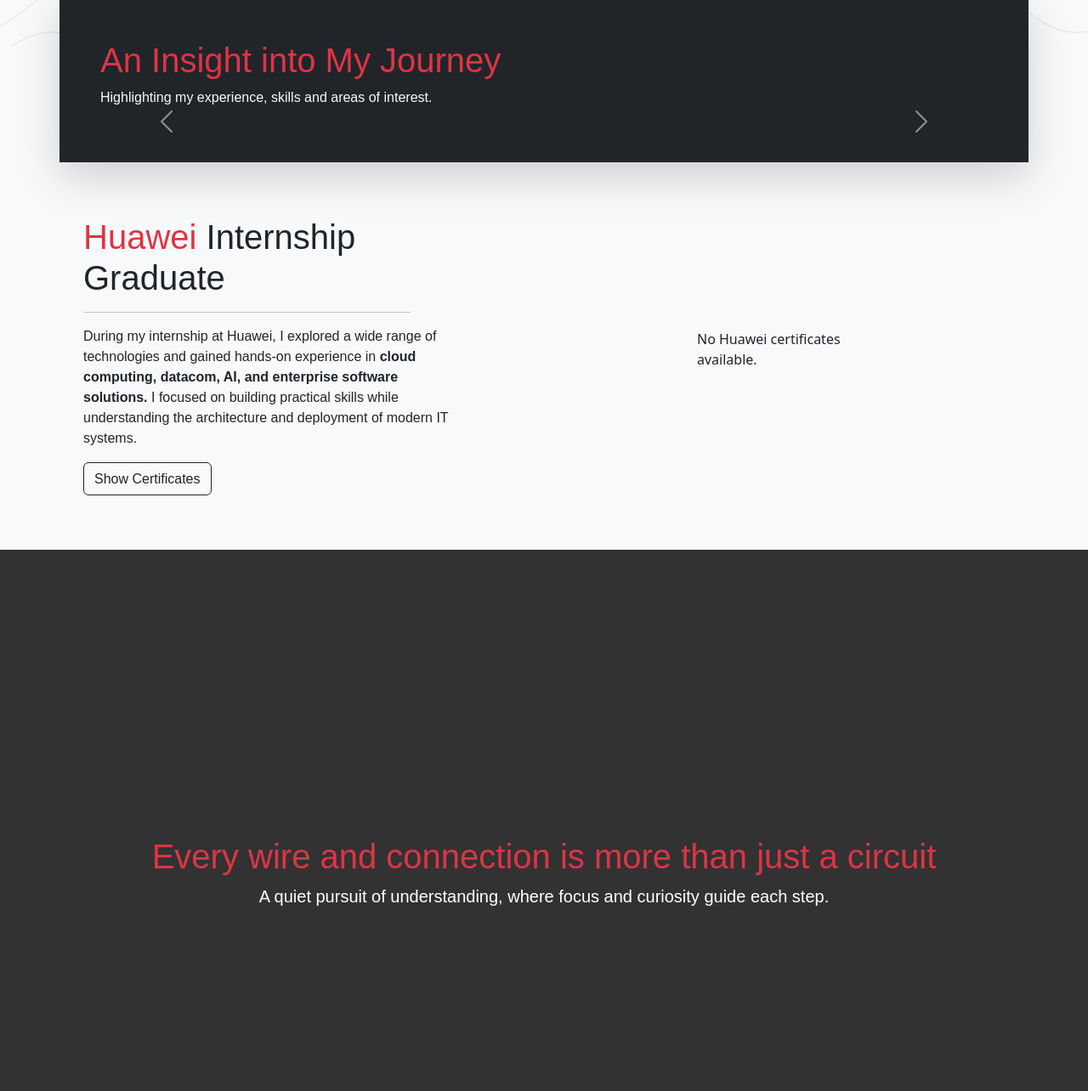
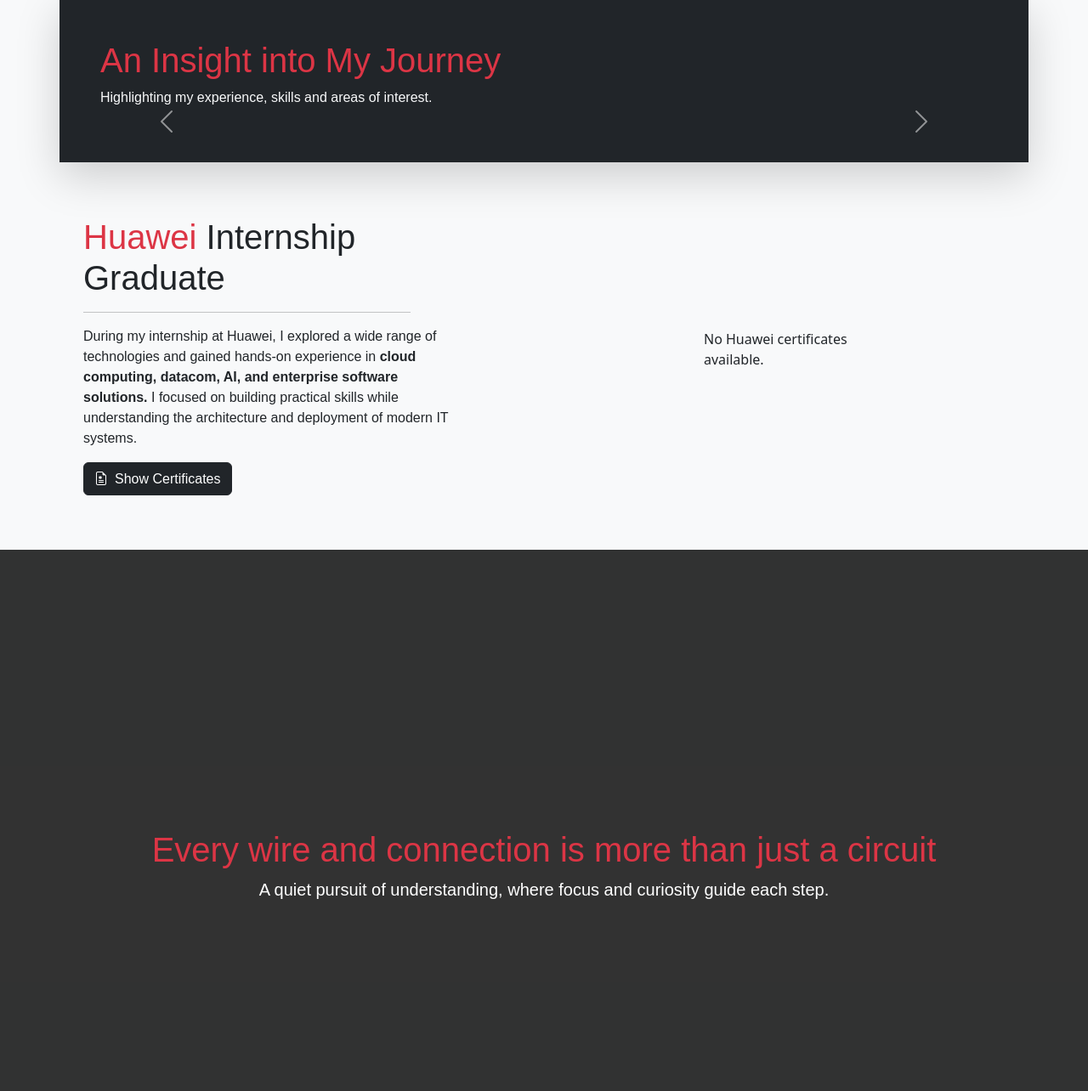
Before and after one commit to abdullashahzan/my-portfolio-website, a Django app: page / in a window 1280 px wide. Shown: the part 745-2029 px from the top of the page at 85% size. Run offline with Django 5.2, Linux system fonts and the light colour scheme; data that the repository does not hold is empty; some web fonts are replaced.

Commit message:
Major UI/UX updates
Added smoother animations
Improved website content
Added page to view project content
and much more...

```diff
--- a/portfolio/main/models.py
+++ b/portfolio/main/models.py
@@ -35,6 +35,7 @@
     description = models.TextField()
     image_url = models.URLField(blank=True, null=True)
     github_link = models.URLField()
+    tags = models.CharField(max_length=200, blank=True)
     last_updated = models.DateTimeField(auto_now=True)
 
     def __str__(self):
--- a/portfolio/main/static/main/script.js
+++ b/portfolio/main/static/main/script.js
@@ -3,45 +3,39 @@
 if (entry.isIntersecting) {
 // In view → zoom in + clear
 entry.target.classList.add("clear");
+entry.target.classList.add("active");
 } else {
 // Out of view → blur & fade again
 entry.target.classList.remove("clear");
+entry.target.classList.remove("active");
 }
 });
 }, {
-  threshold: 0.3,               // triggers earlier (30% visible)
+threshold: 0.2,               // triggers earlier (30% visible)
 rootMargin: "0px 0px -100px 0px"
 });
-
 document.querySelectorAll('.hidden').forEach(el => observer.observe(el));
-
 const canvas = document.getElementById("bgCanvas");
 const ctx = canvas.getContext("2d");
 let w, h, scrollY = 0;
-
 function resize() {
 w = canvas.width = window.innerWidth;
 h = canvas.height = window.innerHeight;
 }
 window.addEventListener("resize", resize);
 resize();
-
 window.addEventListener("scroll", () => {
 scrollY = window.scrollY * 0.01; // scroll effect
 });
-
 function draw() {
 ctx.clearRect(0,0,w,h);
-
 // number of lines (fibers)
-  const lines = 20;
-  const spacing = 70; // distance between lines
-
+const lines = 5;
+const spacing = 90; // distance between lines
 for(let j = 0; j < lines; j++) {
 ctx.beginPath();
 ctx.strokeStyle = "black";
-    ctx.lineWidth = 0.1;
-
+ctx.lineWidth = 0.2;
 for(let x = 0; x < w; x++) {
 // angled wave: add slope with (x * 0.1)
 let y = (h/2 + (j - lines/2) * spacing)
@@ -52,7 +46,37 @@
 }
 ctx.stroke();
 }
-
 requestAnimationFrame(draw);
 }
 draw();
+const img = document.getElementById('profile-img');
+window.addEventListener('scroll', () => {
+const scrollY = window.scrollY;
+const moveX = scrollY * 0.2;
+img.style.transform = `translateX(${moveX}px)`;
+});
+// Parallax elements
+const parallaxElements = document.querySelectorAll('.ppx, .ppy, .pnx, .pny');
+// Maximum translation in pixels
+const maxTranslate = 100; // adjust as needed
+window.addEventListener('scroll', () => {
+const scrollY = window.scrollY;
+parallaxElements.forEach(el => {
+if (el.classList.contains('ppx')) {
+// move right but limit
+el.style.transform = `translateX(${Math.min(scrollY * 0.3, maxTranslate)}px)`;
+}
+if (el.classList.contains('pnx')) {
+// move left but limit
+el.style.transform = `translateX(${Math.max(-scrollY * 0.3, -maxTranslate)}px)`;
+}
+if (el.classList.contains('ppy')) {
+// move down but limit
+el.style.transform = `translateY(${Math.min(scrollY * 0.3, maxTranslate)}px)`;
+}
+if (el.classList.contains('pny')) {
+// move up but limit
+el.style.transform = `translateY(${Math.max(-scrollY * 0.3, -maxTranslate)}px)`;
+}
+});
+});
--- a/portfolio/main/static/main/style.css
+++ b/portfolio/main/static/main/style.css
@@ -117,3 +117,47 @@
 cursor: pointer;
 z-index: 9999;
 }
+.ppx,
+.ppy,
+.pnx,
+.pny {
+transition: transform 0.1s linear; /* smooth movement */
+will-change: transform; /* improve performance */
+}
+/* For other screens (Responsiveness)  */
+.responsive-image {
+height: 80vh;
+transition: transform 0.1s linear;
+}
+.clamp-3 {
+display: -webkit-box;
+-webkit-line-clamp: 3;   /* max 4 lines */
+-webkit-box-orient: vertical;
+overflow: hidden;
+}
+.reveal {
+opacity: 0;
+transform: translateY(50px); /* start below */
+transition: all 0.8s ease-out;
+}
+.reveal.active {
+opacity: 1;
+transform: translateY(0); /* final position */
+}
+/* For laptop and larger screens */
+@media (max-width: 992px) {
+.responsive-image {
+height: 30vh;
+}
+.video-bg {
+bottom: 0rem;   /* anchor video to bottom */
+left: 50%;
+}
+.video-bg-2 {
+bottom: 0rem;   /* anchor video to bottom */
+left: 50%;
+}
+.masonry {
+column-count: 1; /* number of columns */
+}
+}
--- a/portfolio/main/templates/main/achievements.html
+++ b/portfolio/main/templates/main/achievements.html
@@ -10,7 +10,7 @@
             <source src="https://i.imgur.com/VRckACz.mp4" type="video/mp4">
         </video>
         <div class="overlay"></div>
-        <div class="content text-center animate__animated hidden">
+        <div class="content text-center p-md-0 p-2 hidden">
             <h1 class="font-1 text-danger">Milestones & Achievements</h1>
             <p class="font-2 text-white lead">A glimpse into the milestones I’ve been fortunate to achieve along my journey.</p>
         </div>
@@ -35,7 +35,7 @@
         </h1>
         <section class="row d-flex align-items-center">
             {% for cert in category.certifications.all %}
-            <div class="col-md-4 p-3" style="max-height: 80vh;">
+            <div class="col-md-4 col-6 p-3 hidden reveal" style="max-height: 80vh;">
                 <img src="{{ cert.get_image }}" alt="Certification"
                      class="shadow achievement-img"
                      onclick="toggleFullscreen(this)"
@@ -45,6 +45,8 @@
         </section>
     </div>
     {% endfor %}
+
+    <div class="mb-5"></div>
 
     <script>
     function toggleFullscreen(img) {
--- a/portfolio/main/templates/main/home.html
+++ b/portfolio/main/templates/main/home.html
@@ -5,26 +5,31 @@
     <title>Homepage</title>
 {% endblock %}
 {% block content %}
-<canvas id="bgCanvas"></canvas>
-    <div class="container d-flex align-items-center mt-5 hidden">
+    <canvas id="bgCanvas"></canvas>
+    <div class="container d-md-flex align-items-center mt-5 hidden">
         <div class="col-md-6">
-            <article class="ps-4 animate__animated">
+            <article class="ps-4 pnx">
                 <h1 class="font-1">Hey there! I'm Shahzan!</h1>
                 <hr>
-                <p class="font-2 lead">I build intelligent software solutions, craft interactive web experiences, and turn ideas into functional code.</p>
-                <a href="" class="btn btn-dark shadow"><i class="bi bi-code-slash me-2"></i><span class="font-2">My Projects</span></a>
-                <a href="" class="btn btn-danger shadow"><i class="bi bi-linkedin me-2"></i><span class="font-2">Let's Connect</span></a>
+                <p class="font-2 lead">
+                    I build intelligent software solutions, craft interactive web experiences, and turn ideas into functional code.
+                </p>
+                <a href="{% url 'main:projects' %}" class="btn btn-dark shadow"><i class="bi bi-code-slash me-2"></i><span class="font-2">My Projects</span></a>
+                <a href="https://linkedin.com/in/abdullashahzan" target="blank_" class="btn btn-danger shadow"><i class="bi bi-linkedin me-2"></i><span class="font-2">Let's Connect</span></a>
             </article>
         </div>
-        <div class="col-md-6 d-flex justify-content-center align-items-center">
-            <div class="d-flex justify-content-center align-items-center" style="height: 80vh;">
-                <img src="https://i.imgur.com/S8WT4wQ.png" alt="Profile picture" style="max-width: 100%; max-height: 100%; object-fit: contain; z-index: -1;" class="animate__animated">
+        <div class="col-md-6 d-md-flex justify-content-center align-items-center">
+            <div class="d-flex justify-content-center align-items-center mt-5 mt-md-0">
+                <img src="https://i.imgur.com/S8WT4wQ.png"
+                alt="Profile picture"
+                class="ppx responsive-image"
+                style="max-width: 100%; max-height: 100%; object-fit: contain; position: relative;">
             </div>
         </div>
     </div>
-    <div class="container bg-dark text-light shadow-lg p-5" style="z-index: 2;">
-        <h1 class="font-1 text-danger animate__animated hidden">An Insight into My Journey</h1>
-        <p class="font-2 animate__animated hidden">Highlighting my experience, skills and areas of interest.</p>
+    <div class="container bg-dark text-light shadow-lg p-md-5 py-5" style="z-index: 2;">
+        <h1 class="font-1 text-danger hidden">An Insight into My Journey</h1>
+        <p class="font-2 hidden">Highlighting my experience, skills and areas of interest.</p>
         <div id="carouselExampleCaptions" class="carousel slide animate__animated hidden">
             <div class="carousel-indicators">
                 {% for item in about_me %}
@@ -59,76 +64,78 @@
         </button>
     </div>
 </div>
-<div class="container py-5 animate__animated hidden">
-    <article class="d-flex justify-content-center align-items-center">
-        <div class="col-md-5 mx-5 p-3">
+<div class="container py-5">
+    <article class="d-md-flex justify-content-center align-items-center">
+        <div class="col-md-5 mx-md-5 mx-2 p-md-3 py-4 hidden reveal">
             <h1 class="font-1"><span class="text-danger">Huawei</span> Internship Graduate</h1>
             <hr class="me-5">
             <p class="font-2">During my internship at Huawei, I explored a wide range of technologies and gained hands-on experience in <strong>cloud computing, datacom, AI, and enterprise software solutions.</strong> I focused on building practical skills while understanding the architecture and deployment of modern IT systems.
             </p>
-            <a href="" class="btn btn-outline-dark"><span class="font-2">Show Certificates</span></a>
+            <a href="{% url 'main:achievements' %}" class="btn btn-dark"><i class="bi bi-file-earmark-medical me-2"></i><span class="font-2">Show Certificates</span></a>
         </div>
-        <div class="col-md-7">
-            <div class="row row-cols-1 row-cols-md-3 g-4 d-flex justify-content-center">
+        <div class="col-md-7 p-md-none p-4">
+            <div class="row row-cols-3 row-cols-md-3 g-md-4 g-2 d-flex justify-content-center">
                 {% for cert in huawei_category.certifications.all %}
                     <div class="col">
                         <div class="card shadow">
                             <img src="{{ cert.get_image }}" class="card-img-top" alt="HCIA-certificate">
                         </div>
                     </div>
-                {% empty %}
+                    {% empty %}
                     <p>No Huawei certificates available.</p>
                 {% endfor %}
             </div>
         </div>
     </article>
 </div>
-<div class="video-container">
+<div class="video-container mb-5">
     <video autoplay muted loop playsinline class="video-bg">
         <source src="https://i.imgur.com/dlZgD5S.mp4" type="video/mp4">
         Your browser does not support the video tag.
     </video>
     <div class="overlay"></div>
-    <div class="content text-center animate__animated hidden">
+    <div class="content text-center p-md-none p-3 hidden">
         <h1 class="font-1 text-danger">Every wire and connection is more than just a circuit</h1>
         <p class="font-2 text-white lead">A quiet pursuit of understanding, where focus and curiosity guide each step.</p>
     </div>
 </div>
 {% for exp in experiences %}
-    <div class="container pt-5">
-        <article class="d-flex justify-content-center align-items-center">
+    <div class="container pt-md-5">
+        <article class="d-md-flex justify-content-center align-items-center">
 
             {% if forloop.counter|divisibleby:2 %}
-                <div class="col-md-6 animate__animated hidden">
-                    <img class="shadow-lg" src="{{ exp.get_image }}" alt="{{ exp.title }}" style="max-width: 100%; max-height: 100%; object-fit: contain;">
+                <div class="col-md-6 p-2">
+                    <img class="shadow-lg hidden" src="{{ exp.get_image }}" alt="{{ exp.title }}" style="max-width: 100%; max-height: 100%; object-fit: contain;">
                 </div>
-                <div class="col-md-6 p-5 animate__animated hidden">
-                    <h1 class="font-1">{{ exp.title }}</h1>
+                <div class="col-md-6 p-md-5 p-3 mt-md-0 mt-3">
+                    <h1 class="font-1 hidden reveal text-danger">{{ exp.title }}</h1>
                     <hr>
-                    <p class="font-2">{{ exp.description|safe }}</p>
+                    <p class="font-2 hidden reveal">{{ exp.description|safe }}</p>
                 </div>
+                <hr>
             {% else %}
-                <div class="col-md-6 p-5 animate__animated hidden">
-                    <h1 class="font-1">{{ exp.title }}</h1>
+                <div class="col-md-6 p-md-5 p-3">
+                    <h1 class="font-1 hidden reveal text-danger">{{ exp.title }}</h1>
                     <hr>
-                    <p class="font-2">{{ exp.description|safe }}</p>
+                    <p class="font-2 hidden reveal">{{ exp.description|safe }}</p>
                 </div>
-                <div class="col-md-6 animate__animated hidden">
-                    <img class="shadow-lg" src="{{ exp.get_image }}" alt="{{ exp.title }}" style="max-width: 100%; max-height: 100%; object-fit: contain;">
+                <div class="col-md-6 p-2">
+                    <img class="shadow-lg hidden" src="{{ exp.get_image }}" alt="{{ exp.title }}" style="max-width: 100%; max-height: 100%; object-fit: contain;">
                 </div>
+                <hr>
             {% endif %}
         </article>
     </div>
 {% endfor %}
-<div class="container d-flex p-5 min-height bg-dark text-light my-5 shadow-lg">
+<div class="container p-md-5 min-height bg-dark text-light my-5 shadow-lg">
     <section>
-        <h1 class="font-1 text-danger animate__animated hidden">Explore more about me...</h1>
-        <p class="font-2 lead animate__animated hidden">Tiny yet meaningful details</p>
-        <div class="d-flex pt-5 animate__animated hidden">
+        <h1 class="font-1 text-danger px-3 pt-4 hidden">Explore more about me...</h1>
+        <p class="font-2 lead px-3 hidden">Tiny yet meaningful details</p>
+        <div class="d-md-flex pt-md-5 pt-3 animate__animated hidden">
             <div class="col-md-6 px-3">
                 <img class="shadow-lg" src="https://i.imgur.com/K3JArm5.png" alt="ISFP" style="max-width: 100%; max-height: 100%; object-fit: contain;">
             </div>
-            <div class="col-md-6 px-4 py-2">
+            <div class="col-md-6 px-4 py-md-2 py-4">
                 <article>
                     <h1 class="font-2">I am an <span class="text-danger">ISFP-A</span></h1>
                     <p class="font-2">
@@ -138,21 +145,20 @@
                 </article>
             </div>
         </div>
-        <div class="d-flex pt-5 animate__animated hidden">
+        <div class="d-md-flex pt-md-5 pt-3 animate__animated hidden">
             <div class="col-md-6 px-4 py-2">
                 <article>
                     <h1 class="font-2">I primarily use <span class="text-danger">Linux</span> for my workflow and projects</h1>
                     <p class="font-2">
                         I use KDE Neon as my desktop interface. Its lightweight and aesthetically pleasing design allows me to optimize system resources, ensuring efficient performance even on older hardware.
                     </p>
-                    <a href="" class="btn btn-outline-light" target="_blank" rel="noopener noreferrer"><span class="font-2">Learn more about my Development Environment</span></a>
                 </article>
             </div>
-            <div class="col-md-6 px-3">
+            <div class="col-md-6 px-3 pt-md-0 pt-3">
                 <img class="shadow-lg" src="https://i.imgur.com/eIFijMM.png" alt="ISFP" style="max-width: 100%; max-height: 100%; object-fit: contain;">
             </div>
         </div>
-        <div class="d-flex pt-5 animate__animated hidden">
+        <div class="d-md-flex pt-5 animate__animated hidden">
             <div class="col-md-6 px-3">
                 <div class="video-container" style="width: 100%; height: 100%; overflow: hidden;">
                     <video autoplay muted loop playsinline style="width: 100%; height: 100%; object-fit: cover;">
@@ -161,7 +167,7 @@
                     </video>
                 </div>
             </div>
-            <div class="col-md-6 px-4 py-2">
+            <div class="col-md-6 px-4 py-md-2 py-4">
                 <article>
                     <h1 class="font-2">I love to smash keyboard at <span class="text-danger">90-100 wpm</span></h1>
                     <p class="font-2">
@@ -178,10 +184,9 @@
         Your browser does not support the video tag.
     </video>
     <div class="overlay"></div>
-    <div class="content text-center animate__animated hidden">
+    <div class="content text-center p-md-0 p-3 hidden">
         <h1 class="font-1 text-danger">The work speaks for itself.</h1>
         <p class="font-2 text-white lead">Efforts may go unnoticed, but its result never lie.</p>
-        <a href="" class="btn btn-outline-light"><i class="bi bi-linkedin me-2"></i><span class="font-2">Let's connect</span></a>
     </div>
 </div>
 {% endblock %}
--- a/portfolio/main/templates/main/layout.html
+++ b/portfolio/main/templates/main/layout.html
@@ -42,8 +42,13 @@
         <main>
             {% block content %}{% endblock %}
         </main>
-        <footer>
-            <!-- footer content -->
+        <footer class="bg-dark text-light text-center p-5">
+            <div class="container">
+                <p class="mb-0 font-2 lead">&copy; 2025 All rights reserved.</p>
+            </div>
+            <div class="container mt-3">
+                <a href="https://linkedin.com/in/abdullashahzan" class="text-decoration-none text-danger"><i class="bi bi-linkedin me-2"></i><span class="font-2">Connect with me</span></a>
+            </div>
         </footer>
         <script src="{% static 'main/script.js' %}"></script>
         <!-- Bootstrap -->
--- a/portfolio/main/urls.py
+++ b/portfolio/main/urls.py
@@ -6,5 +6,6 @@
 urlpatterns = [
     path('', views.home, name='home'),
     path('Projects/', views.projects, name='projects'),
+    path('Projects/<str:project_id>', views.view_project, name='view_project'),
     path('Achievements/', views.achievements, name='achievements'),
 ]
--- a/portfolio/main/views.py
+++ b/portfolio/main/views.py
@@ -12,12 +12,20 @@
 	})
 
 def projects(request):
-	all_projects = Project.objects.all().order_by('-last_updated')  # newest first
+	all_projects = Project.objects.all().order_by('-last_updated')
 	context = {
         'projects': all_projects
     }
 	return render(request, "main/projects.html", context)
 
+def view_project(request, project_id):
+	project = Project.objects.get(id=project_id)
+	repo_name = str(project.github_link).split('/')[4].split('.')[0]
+	return render(request, "main/view_project.html", {
+		"project":project,
+		"repo_name":repo_name,
+		})
+
 def achievements(request):
 	categories = CertificationCategory.objects.prefetch_related("certifications").all()
 	context = {"categories":categories}
--- a/portfolio/portfolio/settings.py
+++ b/portfolio/portfolio/settings.py
@@ -23,7 +23,7 @@
 SECRET_KEY = 'django-insecure-#^+z7svh_-k-ioprohhwdkjv#oz9^3q1r=uu3i8nrxy93qb*y3'
 
 # SECURITY WARNING: don't run with debug turned on in production!
-DEBUG = False
+DEBUG = True
 
 ALLOWED_HOSTS = ['myportfolioshahzan.pythonanywhere.com', '127.0.0.1']
 
```
Also changed, not shown: portfolio/main/templates/main/projects.html (+5 -2 lines), portfolio/main/templates/main/view_project.html (added, +34 -0 lines), portfolio/main/migrations/0010_project_language.py (added), portfolio/main/migrations/0011_remove_project_language.py (added), portfolio/main/migrations/0012_project_tags.py (added). Lines whose indentation alone changed are shown as unchanged.
